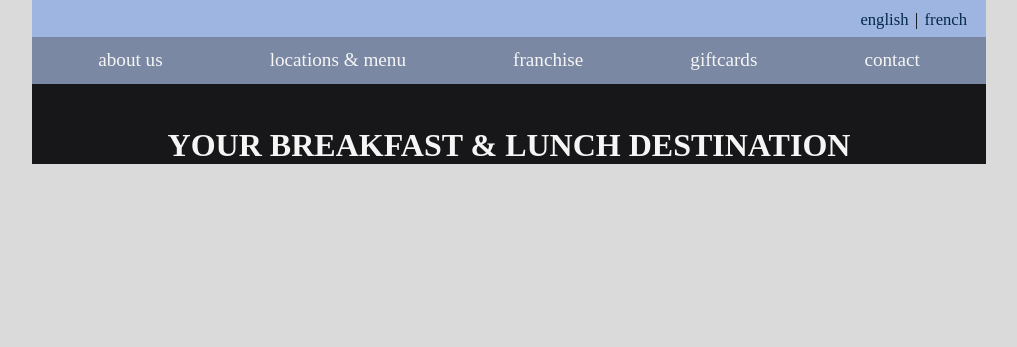
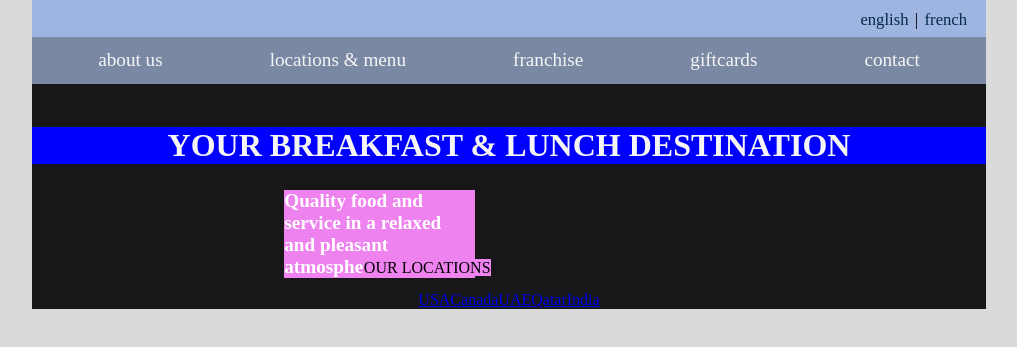
Before and after one commit to terryjreynolds/eggspectation, a plain HTML site: page index.html in a window 1280 px wide. Shown: the part 101-448 px from the top of the page, without its empty margins (127-1144 px from the left). Drawn offline with Linux system fonts and the light colour scheme.

Commit message:
working on positioning of divs in info section

```diff
--- a/index.html
+++ b/index.html
@@ -32,6 +32,15 @@
       <a href="#">franchise</a> <a href="#">giftcards</a>
       <a href="#">contact</a>
     </nav>
-    <section class="info"><h1>YOUR BREAKFAST & LUNCH DESTINATION</h1></section>
+    <section class="info">
+      <h1>YOUR BREAKFAST & LUNCH DESTINATION</h1>
+      <h2>Quality food and service in a relaxed and pleasant atmosphere!</h2>
+
+      <span>OUR LOCATIONS</span>
+      <nav>
+        <a href="#">USA</a><a href="#">Canada</a><a href="#">UAE</a
+        ><a href="#">Qatar</a><a href="#">India</a>
+      </nav>
+    </section>
   </body>
 </html>
--- a/style.css
+++ b/style.css
@@ -58,6 +58,26 @@ header span {
   text-align: center;
 }
 .info h1 {
+  background-color: blue;
   color: whitesmoke;
   font-size: 2.5vw;
 }
+.info h2 {
+  display: inline-block;
+  background-color: violet;
+  color: white;
+  width: 20%;
+  text-align: left;
+  margin: 0 1vw 1vw -29vw;
+  font-size: 1.5vw;
+}
+.info div {
+  background-color: red;
+}
+.info span {
+  width: 40vw;
+  position: relative;
+  top: 0vw;
+  margin: -10vw;
+  background-color: violet;
+}
```
